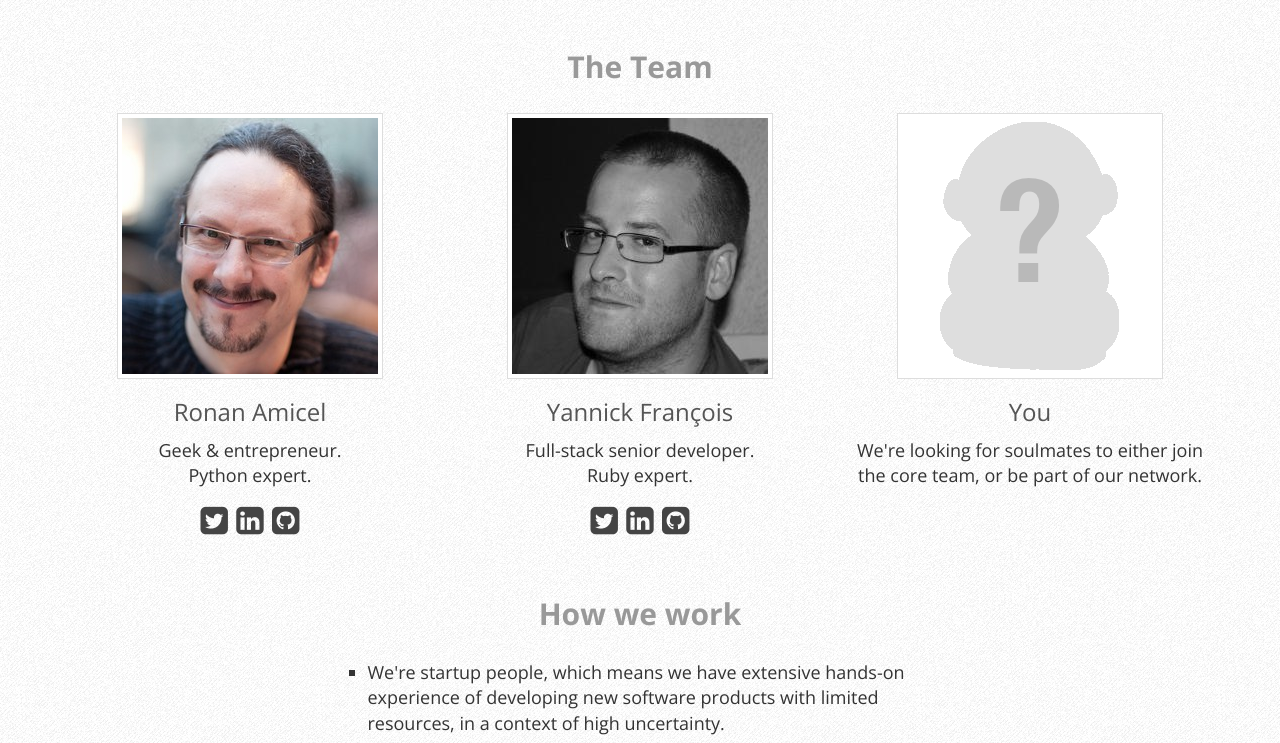
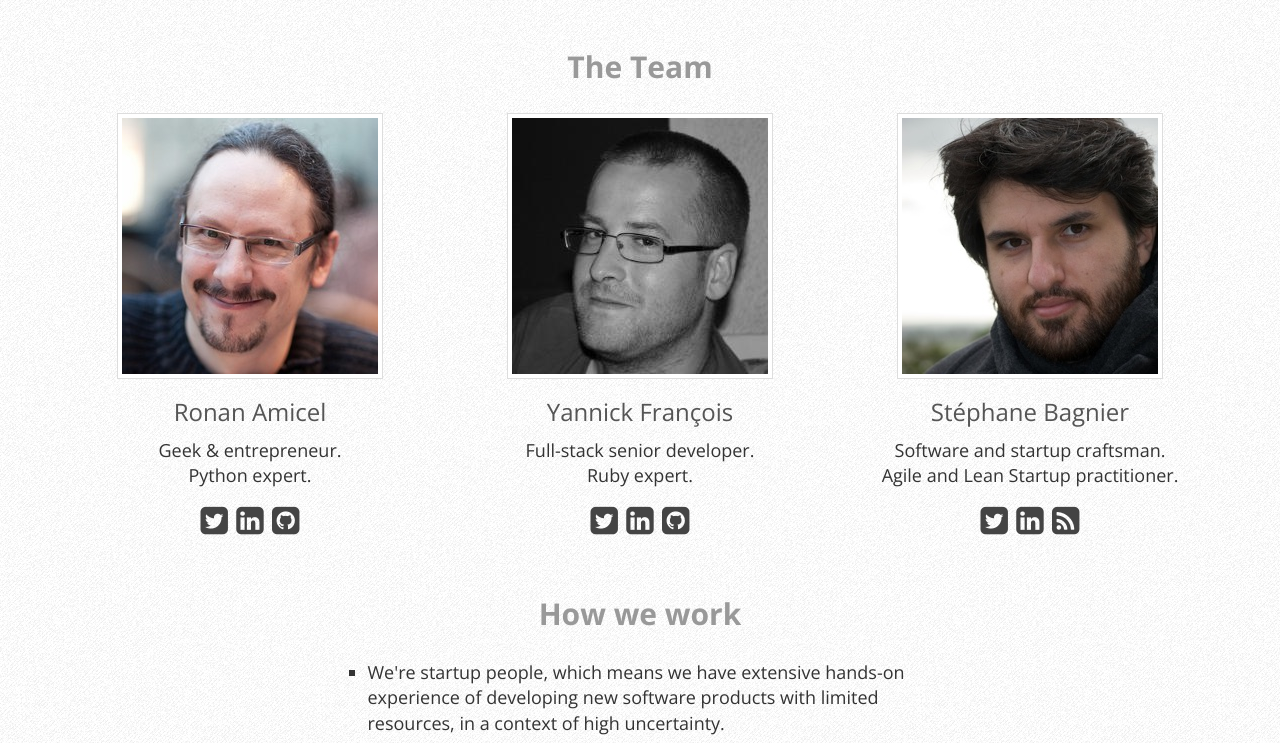
Before and after one commit to PocketSensei/PocketSensei.github.io, a plain HTML site: page index.html in a window 1280 px wide. Shown: the part 556-1299 px from the top of the page. Drawn offline with nearby package versions, Linux system fonts and the light colour scheme.

Commit message:
Added Stéphane to the home page

```diff
--- a/index.html
+++ b/index.html
@@ -75,13 +75,20 @@
                     </div>
 
                     <div class="col-md-4 teammate">
-                        <img class="img-thumbnail" src="img/you.png">
-                        <div class="name">You</div>
+                        <img class="img-thumbnail" src="img/stephane-bagnier.jpg">
+                        <div class="name">Stéphane Bagnier</div>
                         <div class="bio">
-                            We're looking for soulmates to either join the core team,
-                            or be part of our network.
+                            Software and startup craftsman.
+                            <br>
+                            Agile and Lean Startup practitioner.
+                        </div>
+                        <div class="social">
+                            <a href="https://twitter.com/bagnier"><i class="fa fa-twitter-square"></i></a>
+                            <a href="https://www.linkedin.com/in/bagnier"><i class="fa fa-linkedin-square"></i></a>
+                            <a href="http://www.agilelevelup.com"><i class="fa fa-rss-square"></i></a>
                         </div>
                     </div>
+
                 </div>
 
                 <div class="row">
```
Also changed, not shown: img/stephane-bagnier.jpg (added).
